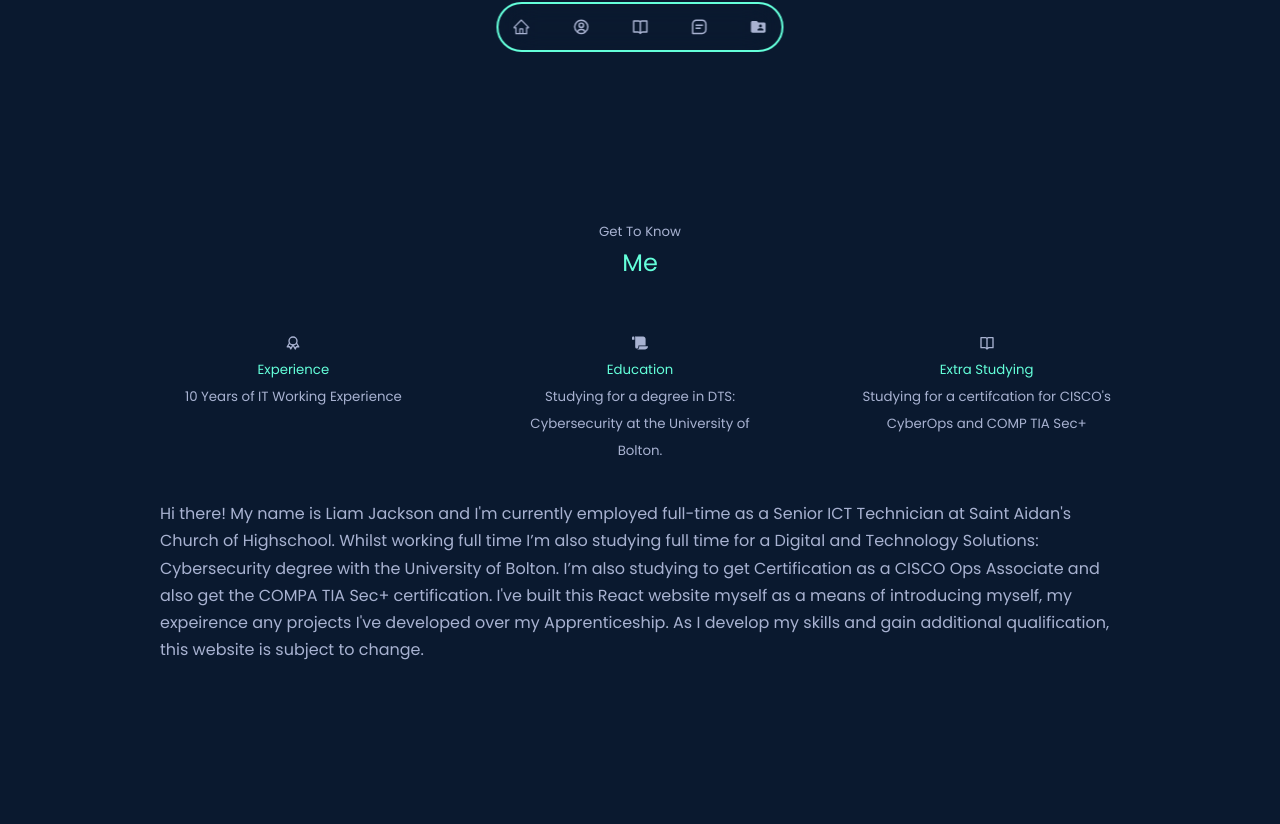
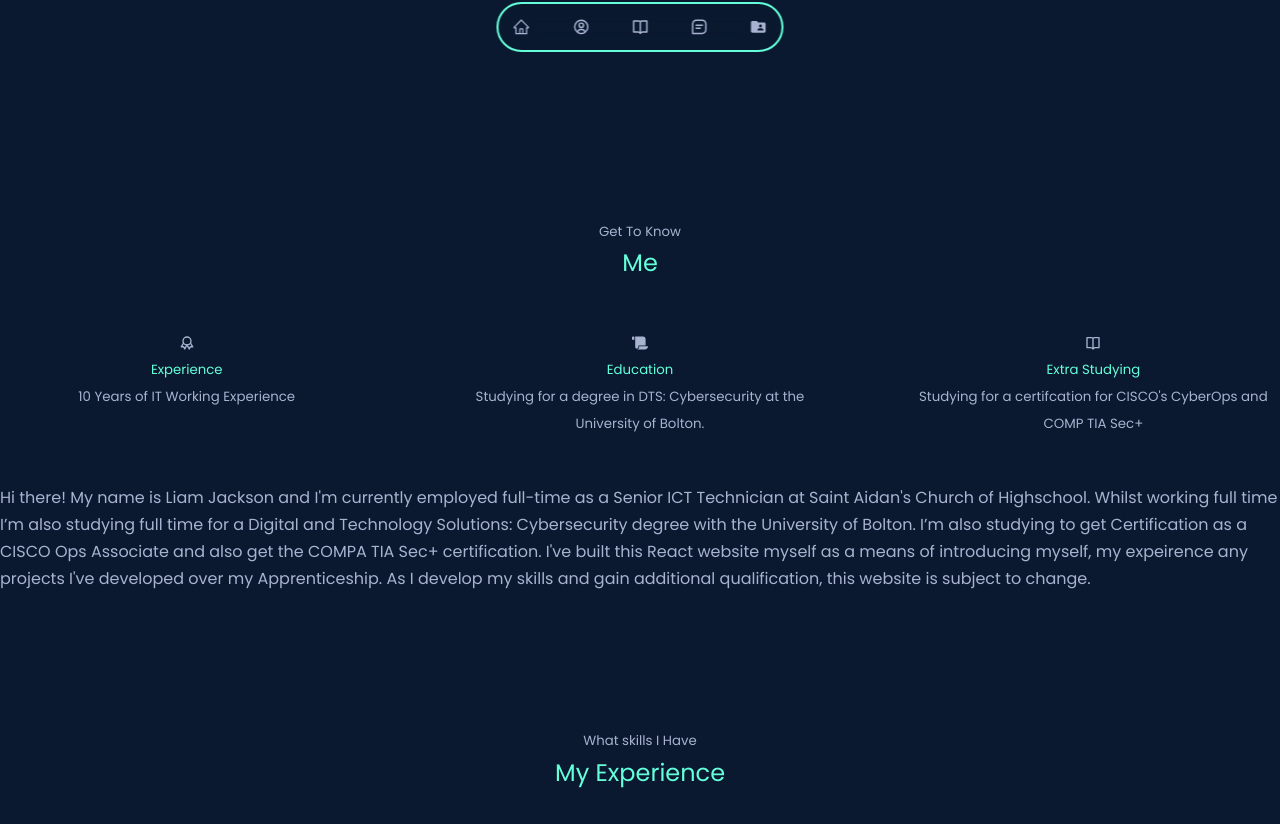
Before and after one commit to JacksonLDJ/react-portfolio-website, a React (Create React App) app: page / in a window 1280 px wide. Shown: the part 716-1540 px from the top of the page. Built offline with nearby package versions, Linux system fonts and the light colour scheme.

Commit message:
Update index.css

```diff
--- a/src/index.css
+++ b/src/index.css
@@ -55,29 +55,6 @@ section {
         height: 100vh;
     }
 }
-
-@media screen and (min-width: 601px) {
-    .container{
-        width: var(--container-width-lg);
-        margin: 0 auto;
-    }
-
-    section {
-        min-height: 100vh;
-    }
-}
-
-@media screen and (min-width: 850px) {
-    .container{
-        width: var(--container-width-lg);
-        margin: 0 auto;
-    }
-
-    section {
-        min-height: 100vh;
-    }
-}
-
 
 h2,
 h3,
```
